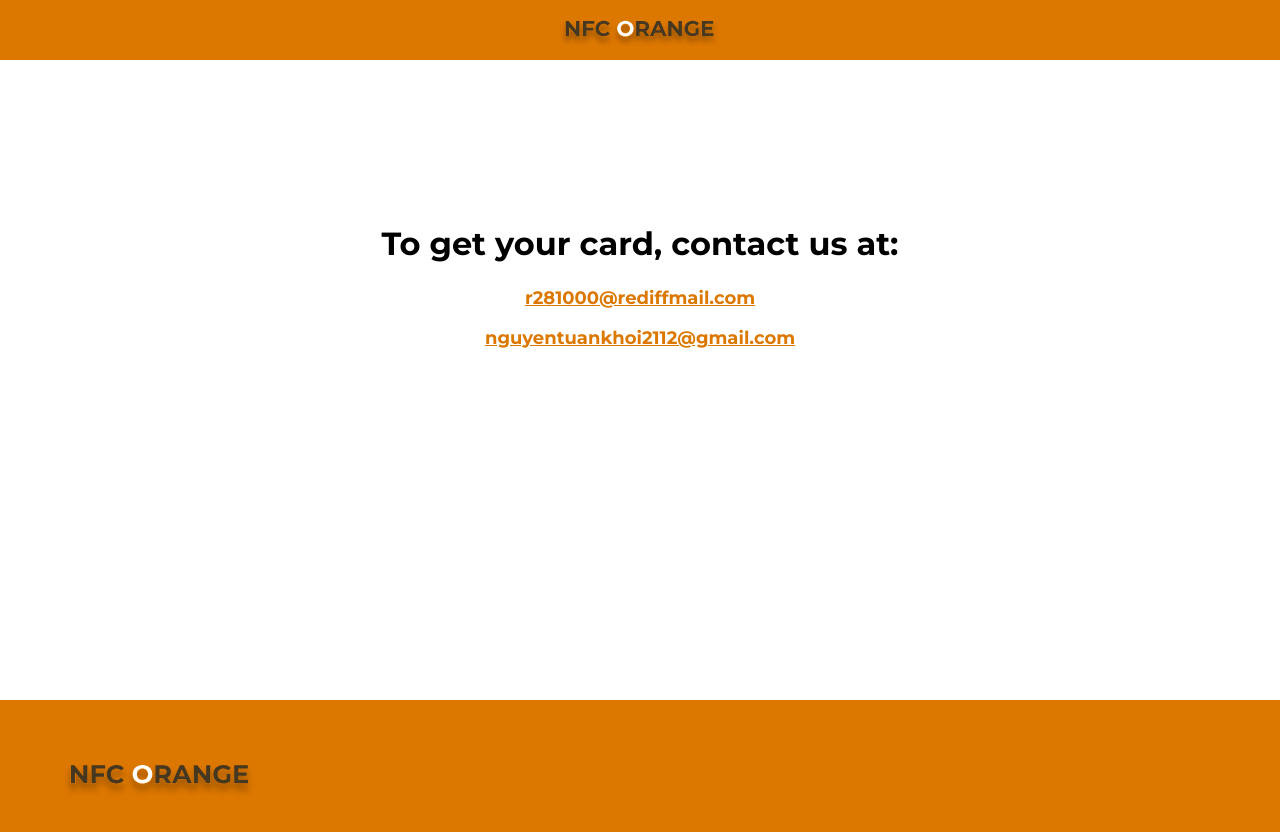
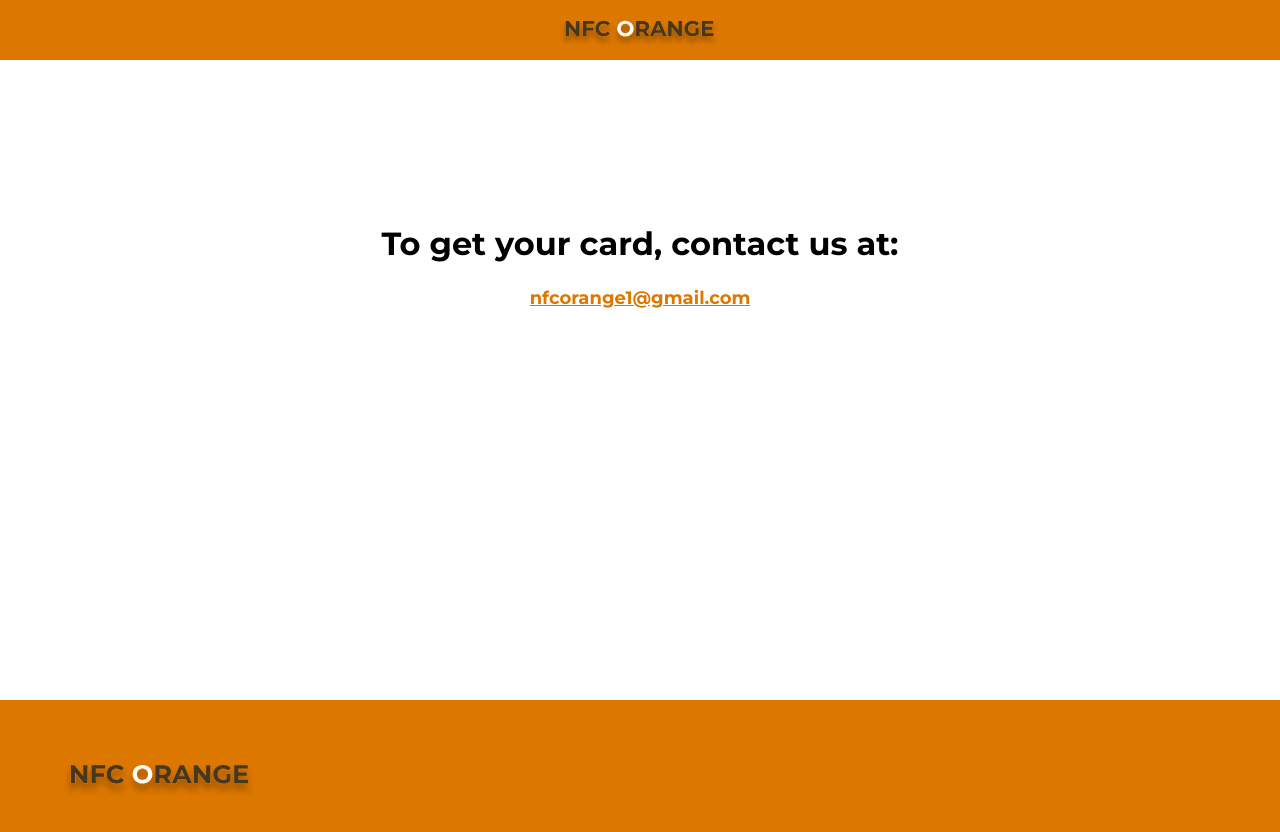
Before and after one commit to KhoiUna/nfc-orange, a Next.js app: page /contact in a window 1280 px wide. Shown: the top 832 px of the page. Built offline with nearby package versions, Linux system fonts and the light colour scheme.

Commit message:
update contact email

```diff
--- a/pages/contact.tsx
+++ b/pages/contact.tsx
@@ -1,4 +1,3 @@
-import Link from "next/link";
 import Layout from "../containers/Layout";
 
 export default function Contact() {
@@ -13,18 +12,9 @@ export default function Contact() {
           <div className="my-3">
             <a
               className="text-lg underline text-primary font-bold"
-              href="mailto:r281000@rediffmail.com"
+              href="mailto:nfcorange1@gmail.com"
             >
-              r281000@rediffmail.com
-            </a>
-          </div>
-
-          <div className="my-3">
-            <a
-              className="text-lg underline text-primary font-bold"
-              href="mailto:nguyentuankhoi2112@gmail.com"
-            >
-              nguyentuankhoi2112@gmail.com
+              nfcorange1@gmail.com
             </a>
           </div>
         </div>
```
